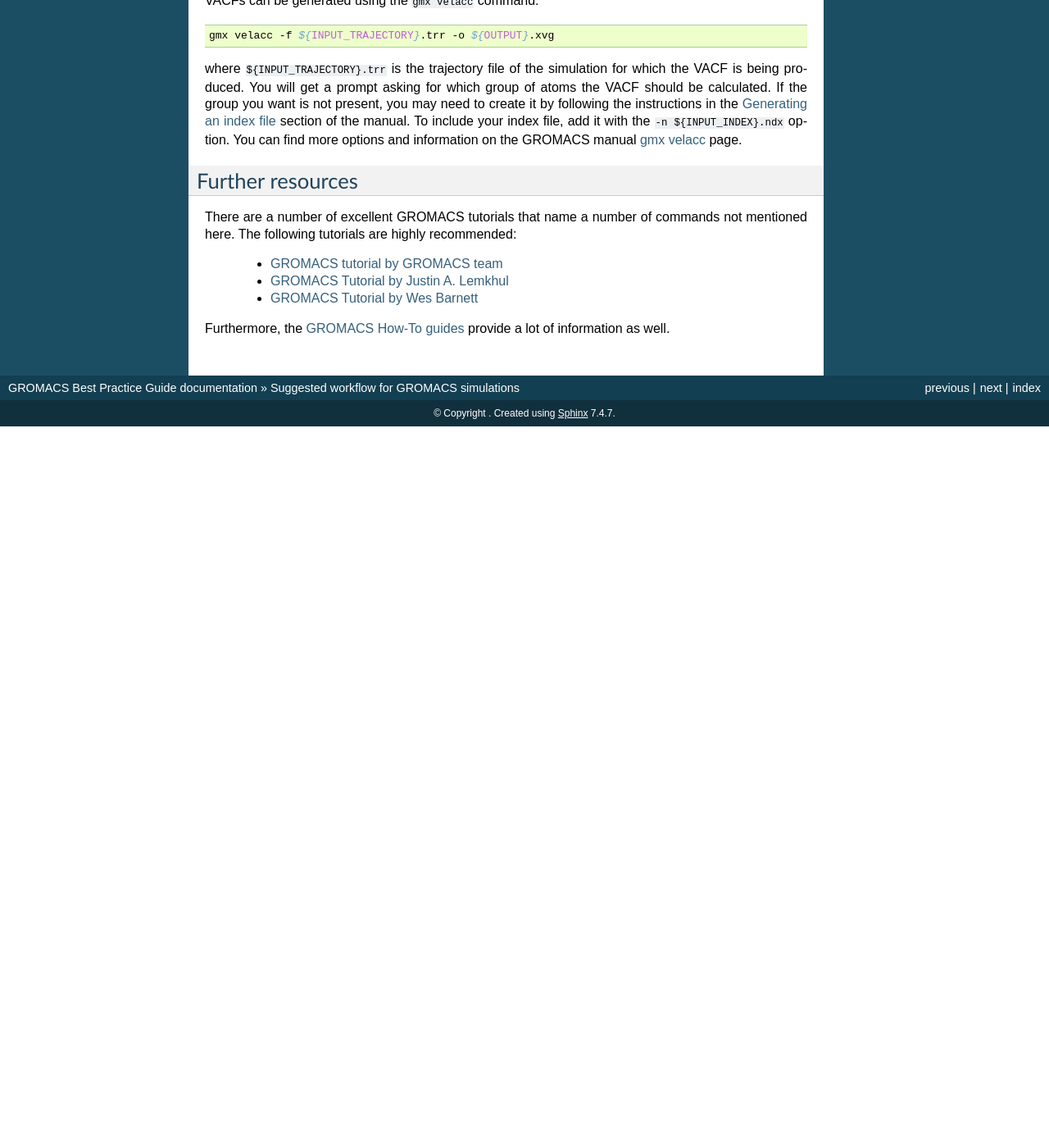
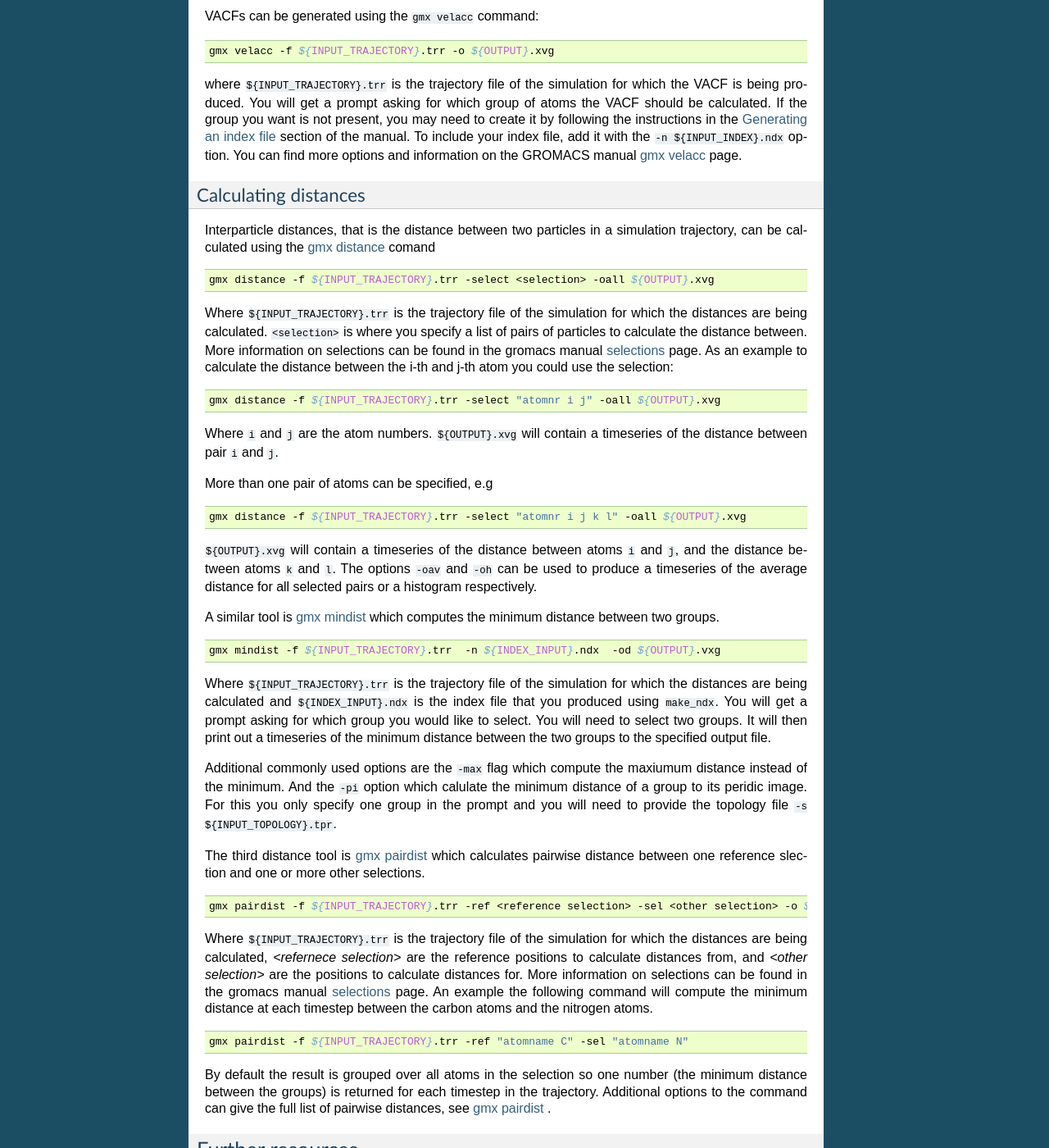
Before and after one commit to sfarr-epcc/gromacs_bpg, a Sphinx documentation site: the page built from docs/workflow/workflow.rst, in a window 1280 px wide and 1400 px high, scrolled down 8894 px. Shown: the whole window at 82% size. Built offline with Sphinx 7.4.7, drawn with Linux system fonts in a browser that asks for light colours; before the commit the page ends 9414 px from its top, so only the background shows below that; some of the changed text lies outside the part shown.

Commit message:
Add distance calculations to post-processing workflow

```diff
--- a/docs/cookbook/cookbook.rst
+++ b/docs/cookbook/cookbook.rst
@@ -245,6 +245,7 @@
 - For large systems using many nodes then the use of Hybrid OpenMP/MPI cat offer increased performance over pure MPI.
 
 GPU specific notes:
+
 - For GPU systems you can try different GPU offload scenarios.
 - For GPU systems it is generally best to have 1 MPI rank or 1 thread-MPI rank per GPU, but this may not always be the case.
 - For GPU systems the parallel efficiency beyond 1 GPU is often poor, you will not see the same strong scaling as on CPU only systems. However the performance on 1 GPU should be greater than on an equivalent CPU node.
--- a/docs/workflow/workflow.rst
+++ b/docs/workflow/workflow.rst
@@ -470,8 +470,9 @@
 `gmx mdrun <http://manual.gromacs.org/documentation/current/onlinehelp/gmx-mdrun.html>`_
 page.
 
+----------------------------------
 Post-processing and analysis tools
-==================================
+----------------------------------
 
 With the simulation complete, we can analyse the simulation trajectory and
 understand what the simulation has demonstrated. GROMACS offers a number of
@@ -480,7 +481,7 @@
 radial distribution functions and correlation functions;
 
 Thermodynamic properties of the system
---------------------------------------
+======================================
 
 The GROMACS ``energy`` tool can be used to extract energy components from an
 energy (``.edr``) file. By default, this tool will generate an XMGrace file.
@@ -500,7 +501,7 @@
 page.
 
 Generating an index file
-------------------------
+========================
 
 GROMACS has a post-analysis tool for generating radial distribution functions
 (RDFs). Before generating an RDF, we will need to create a GROMACS index
@@ -533,7 +534,7 @@
 
 
 Radial distribution function
-----------------------------
+============================
 
 Once an appropriate index file is generated, with the atoms for which an RDF
 is to be calculated indexed into appropriate groups, we can use the
@@ -558,7 +559,7 @@
 selected groups to be the same group.
 
 Mean squared displacement and velocity autocorrelation functions
-----------------------------------------------------------------
+================================================================
 
 Gromacs offers a number of tools to calculate correlation and autocorrelation
 functions. Here, we will look at two specific example: the mean-squared
@@ -603,6 +604,78 @@
 and information on the GROMACS manual
 `gmx velacc <http://manual.gromacs.org/documentation/current/onlinehelp/gmx-velacc.html#gmx-velacc>`_ page.
 
+
+Calculating distances
+=====================
+Interparticle distances, that is the distance between two particles in a simulation
+trajectory, can be calculated using the `gmx distance <https://manual.gromacs.org/documentation/current/onlinehelp/gmx-distance.html>`_ comand
+
+.. code-block:: bash
+
+  gmx distance -f ${INPUT_TRAJECTORY}.trr -select <selection> -oall ${OUTPUT}.xvg
+
+Where ``${INPUT_TRAJECTORY}.trr`` is the trajectory file of the simulation for
+which the distances are being calculated. ``<selection>`` is where you specify
+a list of pairs of particles to calculate the distance between. More information
+on selections can be found in the gromacs manual `selections <https://manual.gromacs.org/documentation/current/onlinehelp/selections.html>`_ page.
+As an example to calculate the distance between the i-th and j-th atom you could use the selection:
+
+.. code-block:: bash
+
+  gmx distance -f ${INPUT_TRAJECTORY}.trr -select "atomnr i j" -oall ${OUTPUT}.xvg
+
+Where ``i`` and ``j`` are the atom numbers. ``${OUTPUT}.xvg`` will contain a timeseries
+of the distance between pair ``i`` and ``j``.
+
+More than one pair of atoms can be specified, e.g
+
+.. code-block:: bash
+
+  gmx distance -f ${INPUT_TRAJECTORY}.trr -select "atomnr i j k l" -oall ${OUTPUT}.xvg
+
+``${OUTPUT}.xvg`` will contain a timeseries of the distance between atoms ``i`` and ``j``, and
+the distance between atoms ``k`` and ``l``. The options ``-oav`` and ``-oh`` can be used to produce
+a timeseries of the average distance for all selected pairs or a histogram respectively.
+
+
+A similar tool is `gmx mindist <https://manual.gromacs.org/documentation/current/onlinehelp/gmx-mindist.html>`_ which computes
+the minimum distance between two groups.
+
+.. code-block:: bash
+
+  gmx mindist -f ${INPUT_TRAJECTORY}.trr  -n ${INDEX_INPUT}.ndx  -od ${OUTPUT}.vxg
+
+Where ``${INPUT_TRAJECTORY}.trr`` is the trajectory file of the simulation for
+which the distances are being calculated and ``${INDEX_INPUT}.ndx`` is the index file that you
+produced using ``make_ndx``. You will get a prompt asking for which group you would like to select. You will need to
+select two groups. It will then print out a timeseries of the minimum distance between the two groups to the specified output file.
+
+Additional commonly used options are the ``-max`` flag which compute the maxiumum distance instead of the minimum. And the ``-pi`` option
+which calulate the minimum distance of a group to its peridic image. For this you only specify one group in the prompt and you will need to provide
+the topology file ``-s ${INPUT_TOPOLOGY}.tpr``.
+
+The third distance tool is `gmx pairdist <https://manual.gromacs.org/documentation/current/onlinehelp/gmx-pairdist.html>`_ which calculates pairwise
+distance between one reference slection and one or more other selections.
+
+.. code-block:: bash
+
+  gmx pairdist -f ${INPUT_TRAJECTORY}.trr -ref <reference selection> -sel <other selection> -o ${OUTPUT}.xvg
+
+Where ``${INPUT_TRAJECTORY}.trr`` is the trajectory file of the simulation for
+which the distances are being calculated, `<refernece selection>` are the reference positions to calculate distances from, and `<other selection>` are
+the positions to calculate distances for. More information
+on selections can be found in the gromacs manual `selections <https://manual.gromacs.org/documentation/current/onlinehelp/selections.html>`_ page.
+An example the following command will compute the minimum distance at each timestep between the carbon atoms and the nitrogen atoms.
+
+.. code-block:: bash
+
+    gmx pairdist -f ${INPUT_TRAJECTORY}.trr -ref "atomname C" -sel "atomname N"
+
+By default the result is grouped over all atoms in the selection so one number (the minimum distance between the groups) is returned for each timestep in the trajectory. Additional options to the command can give the full list of pairwise distances, see `gmx pairdist <https://manual.gromacs.org/documentation/current/onlinehelp/gmx-pairdist.html>`_ .
+
+
+
+
 -----------------
 Further resources
 -----------------
```
Also changed, not shown: other parts of docs/workflow/workflow.rst (+1 -1 lines).
